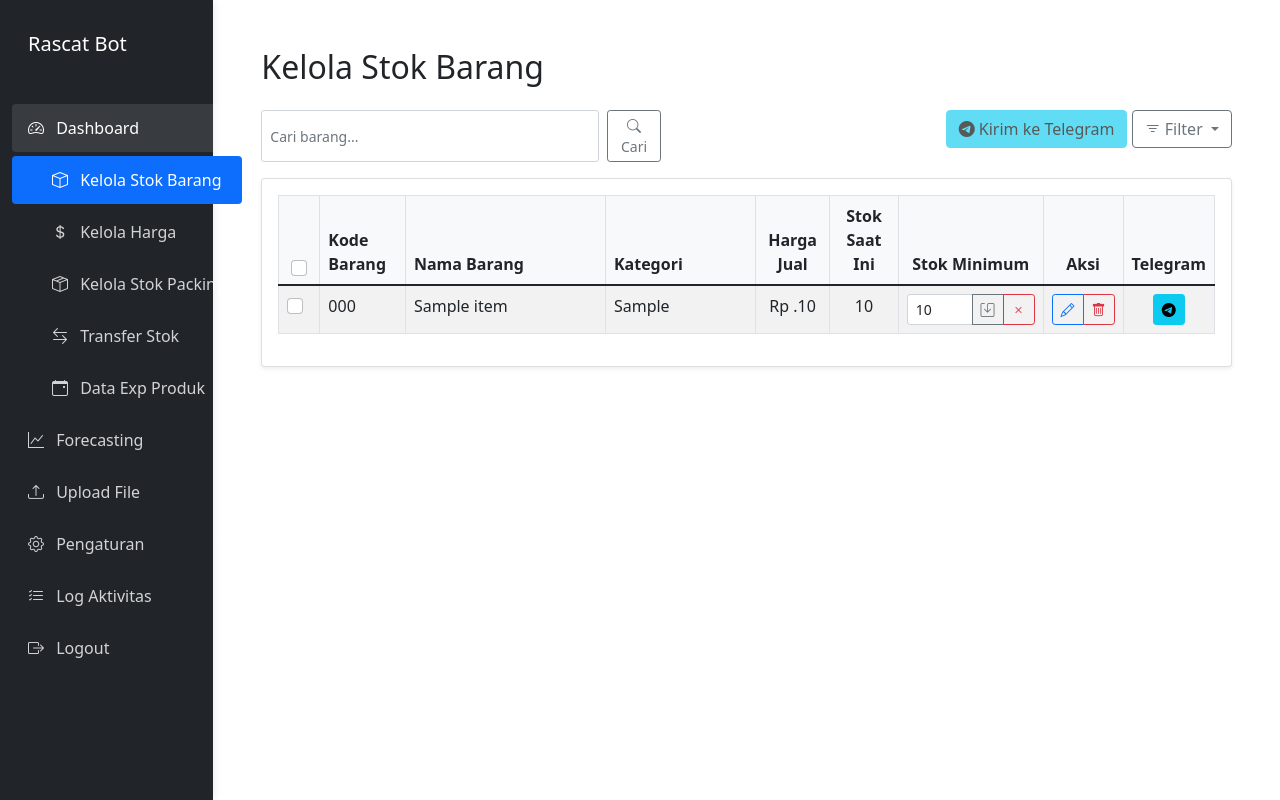
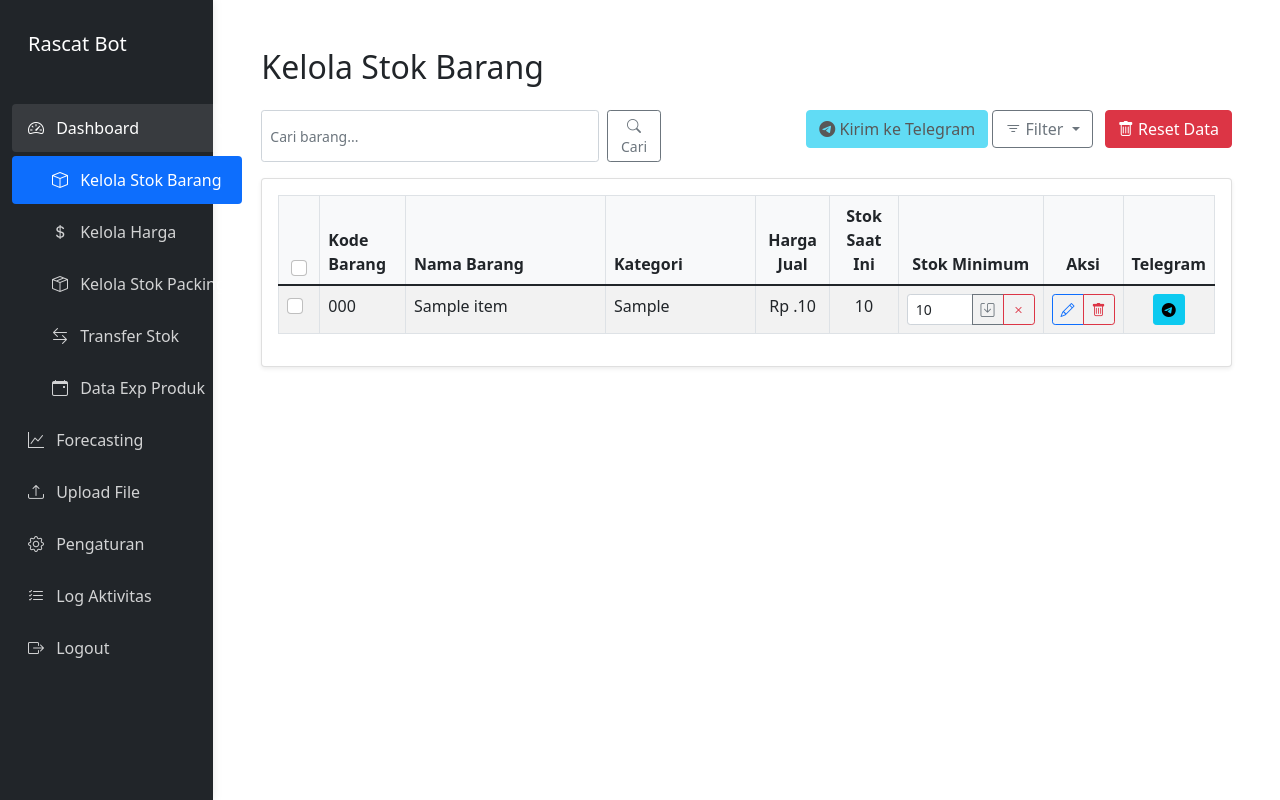
Before and after one commit to Revenage97/rascatv2, a Django app: page /kelola-stok-barang/ in a window 1280 px wide. Run offline with Django 5.2, Linux system fonts and the light colour scheme; a user stored in the database is signed in; tables that the repository leaves empty hold one stand-in row (values such as "Sample post"); some libraries are stand-ins or nearby versions.

Commit message:
Add Reset Data button to Kelola Stok Barang page with admin-only access

```diff
--- a/inventory/urls.py
+++ b/inventory/urls.py
@@ -34,4 +34,5 @@ urlpatterns = [
     path('api/save-transfer/', views.save_transfer, name='save_transfer'),
     path('api/save-expiry-date/', views.save_expiry_date, name='save_expiry_date'),
     path('api/send-exp-to-telegram/', views.send_exp_to_telegram, name='send_exp_to_telegram'),
+    path('api/reset-all-items/', views.reset_all_items, name='reset_all_items'),
 ]
--- a/inventory/views.py
+++ b/inventory/views.py
@@ -1085,3 +1085,49 @@ def save_transfer(request):
             return JsonResponse({'status': 'error', 'message': str(e)})
 
     return JsonResponse({'status': 'error', 'message': 'Invalid request method'})
+
+@login_required
+@user_passes_test(is_admin)
+@csrf_exempt
+def reset_all_items(request):
+    """
+    View for deleting all items from the database
+    Only accessible by admin users
+    """
+    if request.method == 'POST':
+        try:
+            # Count items before deletion for logging
+            item_count = Item.objects.count()
+
+            # Delete all items
+            Item.objects.all().delete()
+
+            # Log activity
+            ActivityLog.objects.create(
+                user=request.user,
+                action='reset_all_items',
+                status='success',
+                notes=f'Reset all items data ({item_count} items deleted)'
+            )
+
+            return JsonResponse({
+                'status': 'success',
+                'message': f'Successfully deleted all {item_count} items',
+                'count': item_count
+            })
+
+        except Exception as e:
+            logger.error(f"Error in reset_all_items view: {str(e)}")
+            logger.error(traceback.format_exc())
+
+            # Log activity
+            ActivityLog.objects.create(
+                user=request.user,
+                action='reset_all_items',
+                status='failed',
+                notes=f'Failed to reset all items: {str(e)}'
+            )
+
+            return JsonResponse({'status': 'error', 'message': str(e)})
+
+    return JsonResponse({'status': 'error', 'message': 'Invalid request method'})
--- a/templates/inventory/kelola_stok_barang.html
+++ b/templates/inventory/kelola_stok_barang.html
@@ -47,6 +47,11 @@
                     <li><a class="dropdown-item" href="?">Reset Filter</a></li>
                 </ul>
             </div>
+            {% if user.profile.is_admin %}
+            <button id="resetDataBtn" class="btn btn-danger ms-2">
+                <i class="bi bi-trash"></i> Reset Data
+            </button>
+            {% endif %}
         </div>
     </div>
 
@@ -181,6 +186,28 @@
         </div>
     </div>
 </div>
+
+<!-- Modal Konfirmasi Reset Data -->
+<div class="modal fade" id="resetDataModal" tabindex="-1" aria-labelledby="resetDataModalLabel" aria-hidden="true">
+    <div class="modal-dialog">
+        <div class="modal-content">
+            <div class="modal-header">
+                <h5 class="modal-title" id="resetDataModalLabel">Konfirmasi Reset Data</h5>
+                <button type="button" class="btn-close" data-bs-dismiss="modal" aria-label="Close"></button>
+            </div>
+            <div class="modal-body">
+                <div class="alert alert-danger">
+                    <i class="bi bi-exclamation-triangle-fill me-2"></i>
+                    Apakah Anda yakin ingin menghapus semua data stok barang? Tindakan ini akan menghapus seluruh data dan tidak bisa dibatalkan.
+                </div>
+            </div>
+            <div class="modal-footer">
+                <button type="button" class="btn btn-secondary" data-bs-dismiss="modal">Batal</button>
+                <button type="button" class="btn btn-danger" id="confirmResetData">Hapus Semua Data</button>
+            </div>
+        </div>
+    </div>
+</div>
 {% endblock %}
 
 {% block extra_js %}
@@ -192,6 +219,9 @@
         // Get CSRF token
         const csrfToken = document.querySelector('[name=csrfmiddlewaretoken]').value;
         const sendToTelegramBtn = document.getElementById('sendToTelegramBtn');
+        const resetDataBtn = document.getElementById('resetDataBtn');
+        const resetDataModal = new bootstrap.Modal(document.getElementById('resetDataModal'));
+        const confirmResetDataBtn = document.getElementById('confirmResetData');
         const toastEl = document.getElementById('notificationToast');
         const toast = new bootstrap.Toast(toastEl);
         const toastMessage = document.getElementById('toastMessage');
@@ -244,6 +274,59 @@
             if (sendToTelegramBtn) {
                 sendToTelegramBtn.disabled = checkedItems.length === 0;
             }
+        }
+
+        // Reset Data button click handler
+        if (resetDataBtn) {
+            resetDataBtn.addEventListener('click', function() {
+                resetDataModal.show();
+            });
+        }
+
+        // Confirm Reset Data button click handler
+        if (confirmResetDataBtn) {
+            confirmResetDataBtn.addEventListener('click', function() {
+                fetch('{% url "inventory:reset_all_items" %}', {
+                    method: 'POST',
+                    headers: {
+                        'Content-Type': 'application/json',
+                        'X-CSRFToken': csrfToken
+                    },
+                    body: JSON.stringify({})
+                })
+                .then(response => response.json())
+                .then(data => {
+                    resetDataModal.hide();
+
+                    if (data.status === 'success') {
+                        Swal.fire({
+                            icon: 'success',
+                            title: 'Sukses',
+                            text: 'Semua data stok barang berhasil dihapus',
+                            confirmButtonColor: '#3085d6'
+                        }).then(() => {
+                            // Reload page to show empty table
+                            window.location.reload();
+                        });
+                    } else {
+                        Swal.fire({
+                            icon: 'error',
+                            title: 'Error',
+                            text: 'Gagal menghapus data: ' + data.message,
+                            confirmButtonColor: '#3085d6'
+                        });
+                    }
+                })
+                .catch(error => {
+                    resetDataModal.hide();
+                    Swal.fire({
+                        icon: 'error',
+                        title: 'Error',
+                        text: 'Error: ' + error,
+                        confirmButtonColor: '#3085d6'
+                    });
+                });
+            });
         }
 
         // Send to Telegram button
```
